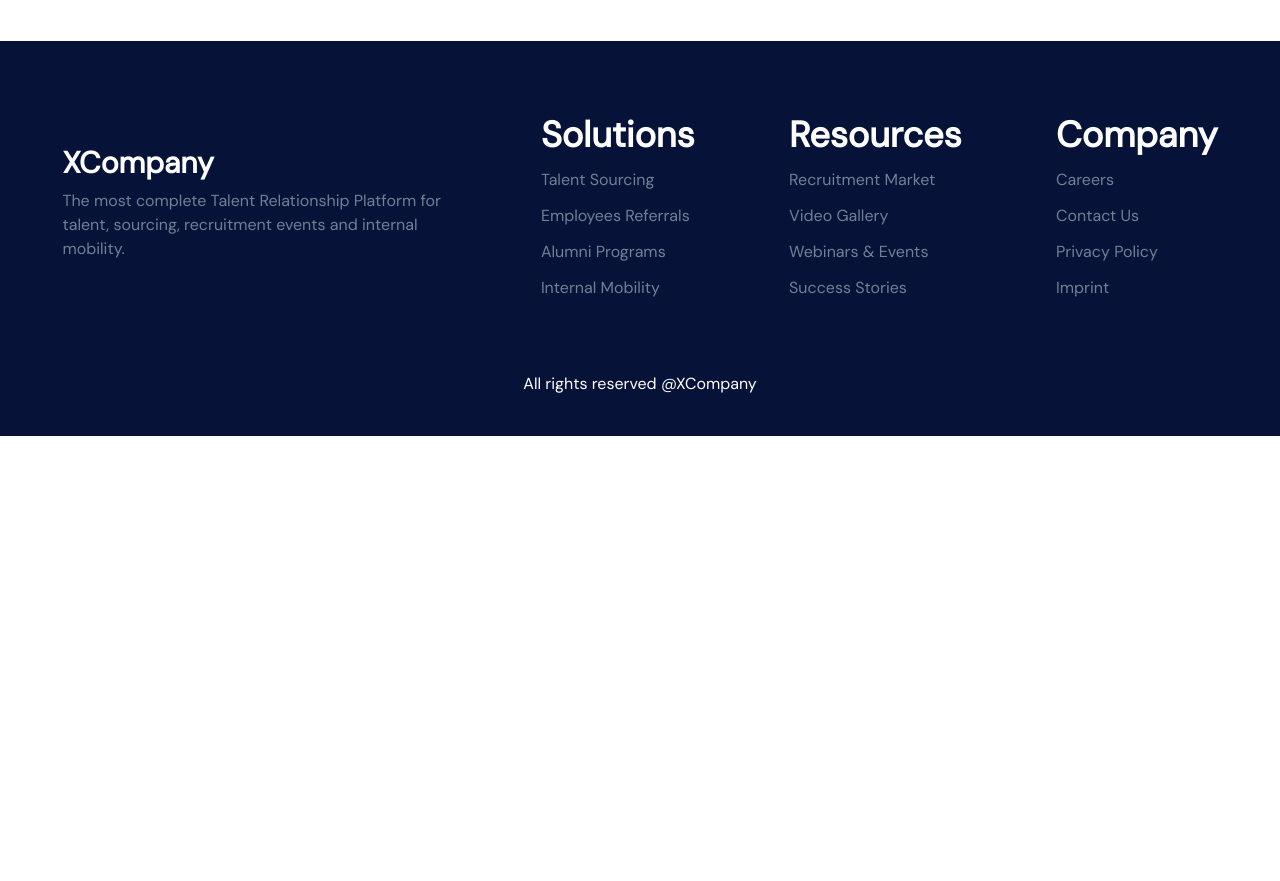
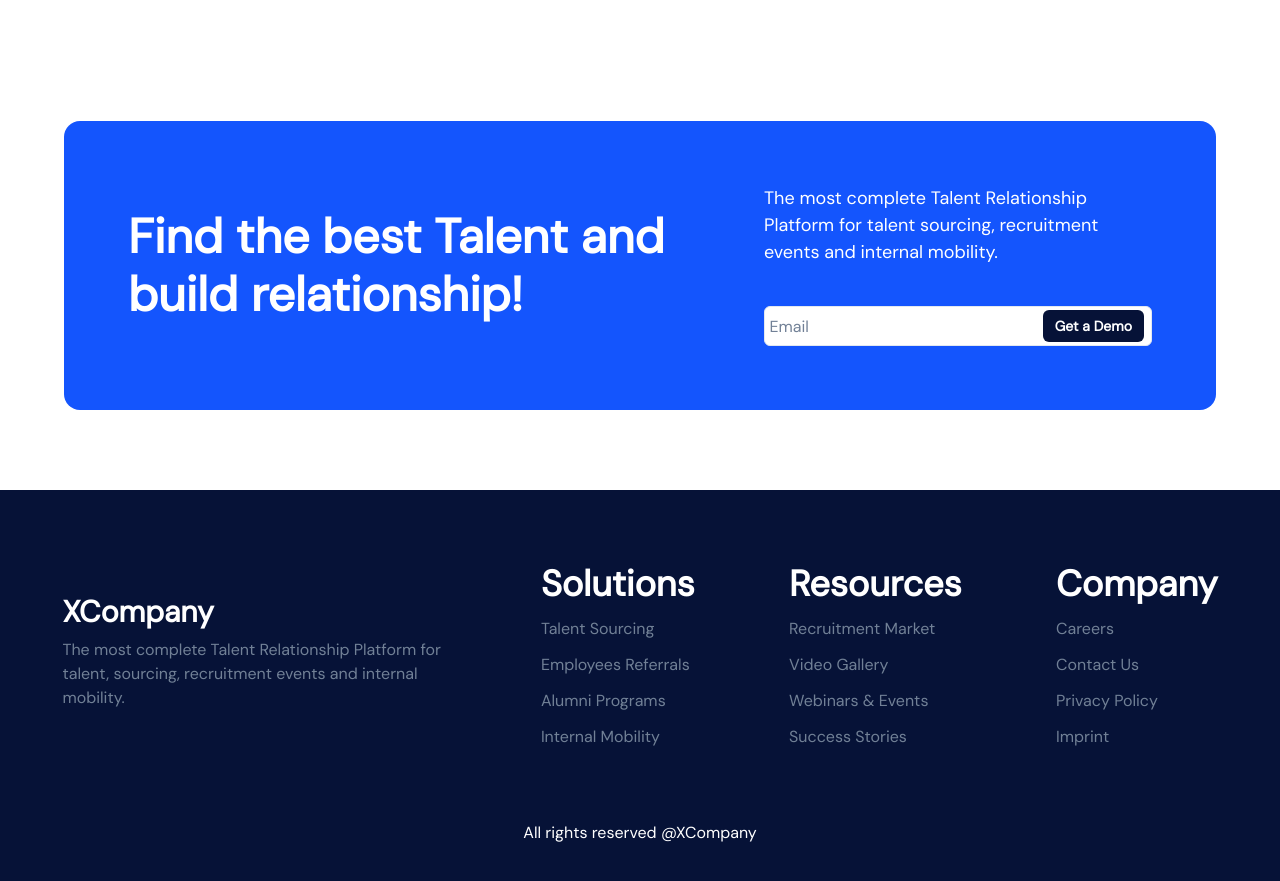
Before and after one commit to pr0secutor/studymonk-frontend, a Next.js app: page / in a window 1280 px wide. Shown: the part 2520-3401 px from the top of the page. Before the commit the page ends 2956 px from the top, so only its background shows below. Built offline with nearby package versions, Linux system fonts and the light colour scheme.

Commit message:
added request demo section to home

```diff
--- a/pages/index.js
+++ b/pages/index.js
@@ -6,6 +6,9 @@ import {
   HStack,
   Heading,
   Image,
+  Input,
+  InputGroup,
+  InputRightElement,
   Text,
   VStack,
   useMediaQuery,
@@ -65,9 +68,13 @@ export default function Home() {
             alignItems={"flex-start"}
             spacing={5}
             maxW={"500px"}
-            initial={{ opacity: 0,right:60 }}
+            initial={{ opacity: 0, right: 60 }}
             viewport={{ once: true }}
-            whileInView={{ opacity: 1, right: 0, transition: { duration: 0.6 } }}
+            whileInView={{
+              opacity: 1,
+              right: 0,
+              transition: { duration: 0.6 },
+            }}
           >
             <HStack>
               <Image src="line.svg" alt="line_svg" w={"20px"} />
@@ -90,7 +97,7 @@ export default function Home() {
             src="undraw_resume.svg"
             alt="Feature Image"
             width={{ base: "280px", md: "350px", lg: "400px" }}
-            initial={{ opacity: 0,left:60 }}
+            initial={{ opacity: 0, left: 60 }}
             viewport={{ once: true }}
             whileInView={{ opacity: 1, left: 0, transition: { duration: 0.6 } }}
           />
@@ -110,7 +117,7 @@ export default function Home() {
             alignItems={"flex-start"}
             spacing={5}
             maxW={"500px"}
-            initial={{ opacity: 0,x: 60 }}
+            initial={{ opacity: 0, x: 60 }}
             viewport={{ once: true }}
             whileInView={{ opacity: 1, x: 0, transition: { duration: 0.6 } }}
           >
@@ -134,7 +141,7 @@ export default function Home() {
             src="undraw_innovative.svg"
             alt="Feature Image"
             width={{ base: "280px", md: "350px", lg: "400px" }}
-            initial={{ opacity: 0,x: -60 }}
+            initial={{ opacity: 0, x: -60 }}
             viewport={{ once: true }}
             whileInView={{ opacity: 1, x: 0, transition: { duration: 0.6 } }}
           />
@@ -197,6 +204,40 @@ export default function Home() {
             </Text>
           </VStack>
         </Flex>
+        <Flex
+          w={"90%"}
+          m={{base:10,sm:20}}
+          p={{base:6,sm:16}}
+          bgColor={"#1455FD"}
+          borderRadius={16}
+          flexDirection={{ base: "column", md: "row" }}
+          alignItems={"center"}
+          gap={10}
+        >
+          <Heading fontSize={{base:"2xl",md:"3xl",lg:"5xl"}} color={"white"}>
+            Find the best Talent and build relationship!
+          </Heading>
+          <VStack h={"fit-content"} w={{base:"80%",md:"60%"}} spacing={10}>
+            <Text fontSize={"lg"} color={"white"}>
+              The most complete Talent Relationship Platform for talent
+              sourcing, recruitment events and internal mobility.
+            </Text>
+            <InputGroup size={"md"}>
+              <Input variant={"outline"} p={4.5} type="text" placeholder="Email" bgColor={"white"}/>
+              <InputRightElement w={"fit-content"} mr={2}>
+                <Button
+                  w={"fit-content"}
+                  size={"sm"}
+                  color={"white"}
+                  bgColor={"#061237"}
+                  _hover={{ bgColor: "gray.300", color: "black" }}
+                >
+                  Get a Demo
+                </Button>
+              </InputRightElement>
+            </InputGroup>
+          </VStack>
+        </Flex>
       </Flex>
       <Footer />
     </>
--- a/pages/signup.jsx
+++ b/pages/signup.jsx
@@ -92,7 +92,7 @@ export default function SignUp() {
             </Stack>
             <Stack pt={6}>
               <Text align={"center"}>
-                Already a user? <Link color={"#1455FD"}>Login</Link>
+                Already a user? <Link href="/signin" color={"#1455FD"}>Login</Link>
               </Text>
             </Stack>
           </Stack>
```
